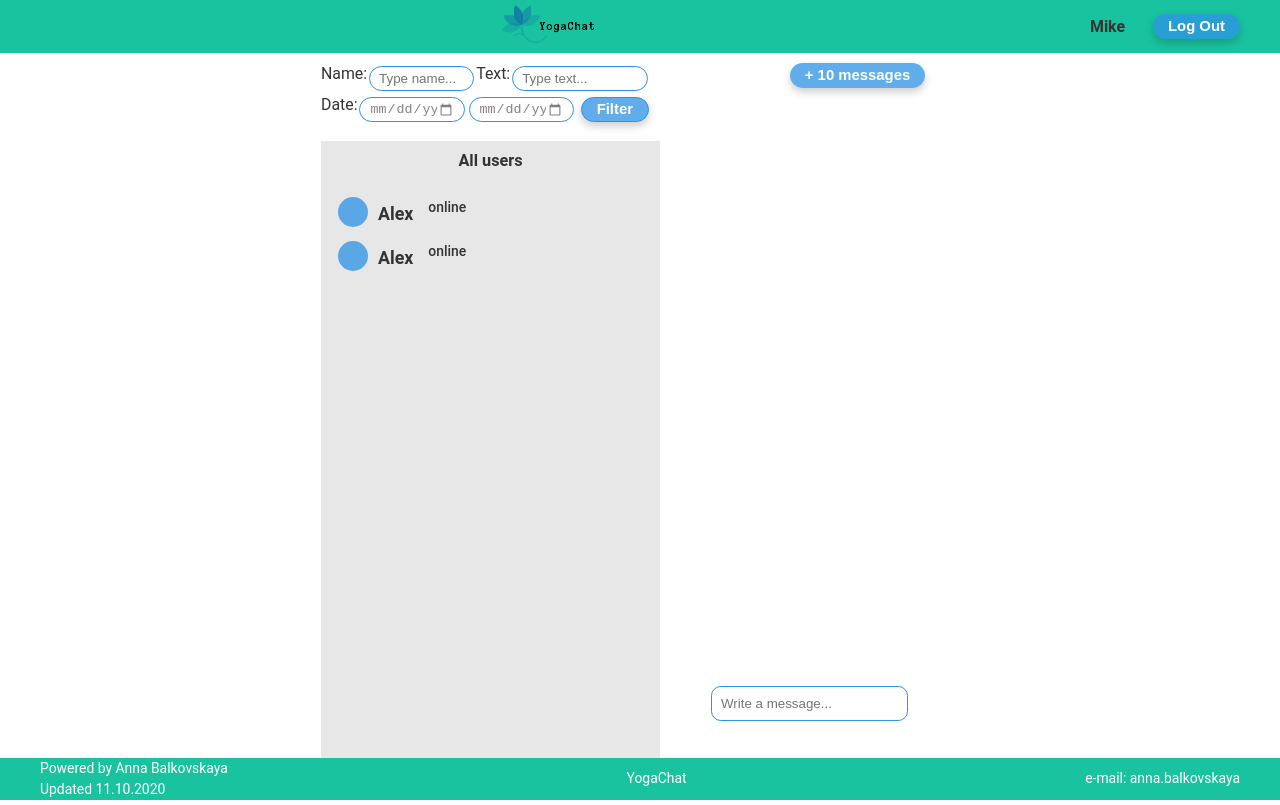
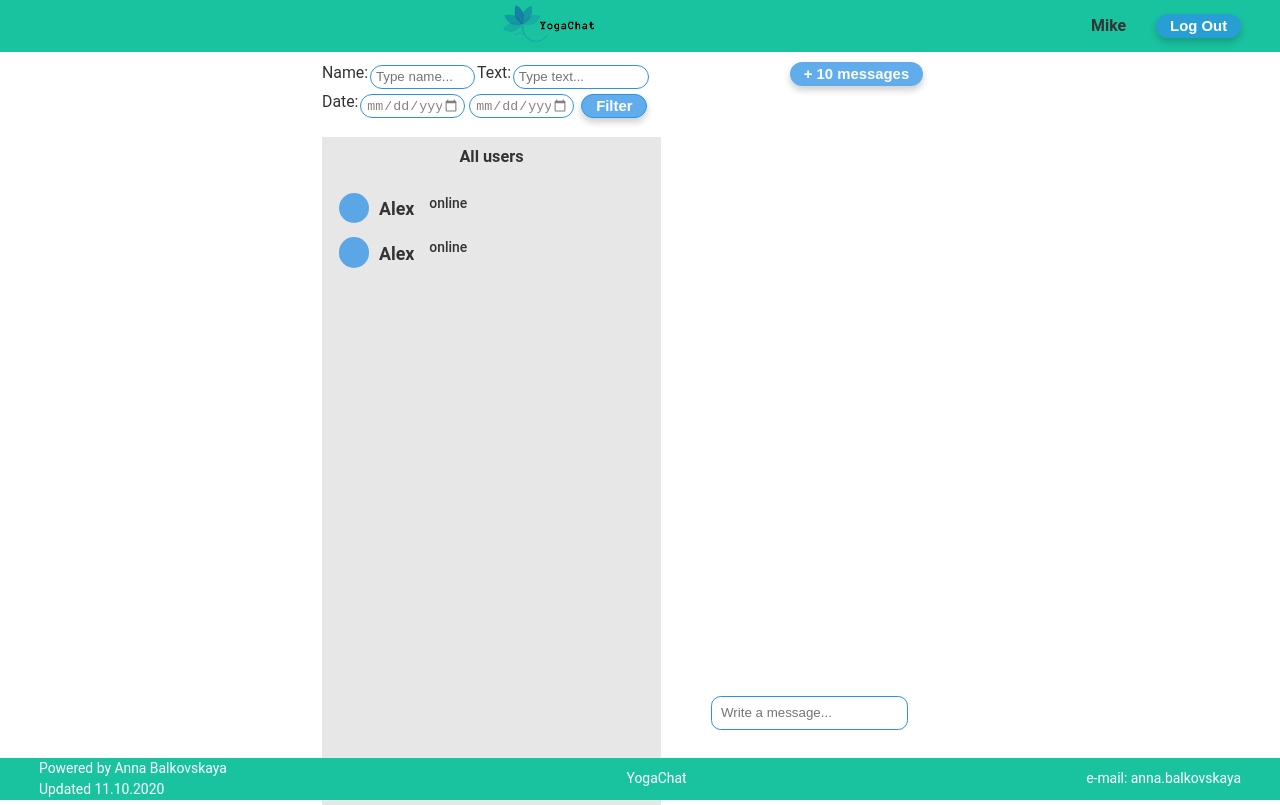
Before and after one commit to Balkanna/test-UI, a plain HTML site: page index.html in a window 1280 px wide. Drawn offline with Linux system fonts and the light colour scheme; some icons are missing.

Commit message:
Add fixes
Add fixes

```diff
--- a/style.css
+++ b/style.css
@@ -2,7 +2,7 @@
   --text-color: #FFFFFF;
   --blue-color: #2C92E6;
   --btn-color: rgba(44,146,230,0.75);
-  --shadow-hover: 0 8px 16px 0 rgba(0,0,0,0.2);
+  --shadow-hover: 0 .5rem 1.4rem 0 rgba(0,0,0,0.2);
   --header-footer-color: #19C39F;
   --line-heigt: 1.5;
   --border-radius: 1.4rem;
@@ -27,6 +27,7 @@
 
 body {
   width: 100%;
+  min-width: 320px;
   font-family: 'Roboto', sans-serif;
   margin: 0;
   line-height: var(--line-heigt);
@@ -53,7 +54,7 @@
 .header__inner {
   display: flex;
   justify-content: space-between;
-  padding: 0 40px;
+  padding: 0 2.8rem;
   background-color: var(--header-footer-color);
 }
 
@@ -63,8 +64,8 @@
 
 .logo {
   width: 75%;
-  height: 45px;
-  margin-top: 2px;
+  height: 3.2rem;
+  margin-top: .14rem;
 }
 
 .header__authorization {
@@ -82,9 +83,9 @@
 }
 
 .btn {
-  padding: 0 15px;
+  padding: 0 1rem;
   width: auto;
-  height: 25px;
+  height: 1.7rem;
   background-color: var(--btn-color);
   border-radius: var(--border-radius);
   border-style: none;
@@ -93,7 +94,7 @@
   font-size: 1.07rem;
   font-weight: bold;
   line-height: var(--line-heigt);
-  box-shadow: 0 4px 8px 0 rgba(0,0,0,0.2);
+  box-shadow: 0 .28rem .57rem 0 rgba(0,0,0,0.2);
   transition: 0.3s;
 }
 
@@ -105,7 +106,7 @@
 .main .container{
   display: flex;
   justify-content: center;
-  padding: 10px 40px;
+  padding: .71rem 2.8rem;
 }
 
 .section-top {
@@ -144,10 +145,10 @@
 }
 
 .btn-filter {
-  height: 25px;
-  border: 1px solid var(--blue-color);
+  height: 1.7rem;
+  border: .07rem solid var(--blue-color);
   border-radius: var(--border-radius);
-  margin: 3px 2px;
+  margin: .2rem .14rem;
 }
 
 .main__filter {
@@ -174,12 +175,12 @@
 }
 
 .main__filter button {
-  margin-left: 5px;
+  margin-left: .35rem;
 }
 
 .main__filter input[placeholder],
 .main__filter input[type="date"] {
-  padding: 9px;
+  padding: .35rem;
 }
 
 .main__filter input[type=date]::-webkit-calendar-picker-indicator {
@@ -192,19 +193,20 @@
 }
 
 .users-list__content {
-  padding: 0 10px 5px 10px;
+  padding: 0 .7rem .37rem .7rem;
 }
 
 .messages-block {
   padding: 0 1rem;
   overflow-y: auto;
+  width: 100%;
   height: 43rem;
 }
 
 .message__text {
-  padding: .5rem;
+  padding: .5rem 1rem;
   margin: 0;
-  box-shadow: 0 4px 8px 0 rgba(0,0,0,0.2);
+  box-shadow: 0 .28rem .57rem 0 rgba(0,0,0,0.2);
   transition: 0.3s;
   background-color: #89EFBF;
   border-radius: var(--border-radius);
@@ -229,7 +231,7 @@
 
 .users-list__name {
   text-align: center;
-  padding-top: 8px;
+  padding-top: .57rem;
 }
 
 .users-list__main {
@@ -244,14 +246,14 @@
 }
 
 .circle {
-  width: 30px;
-  height: 30px;
+  width: 2.2rem;
+  height: 2.2rem;
   border-radius: 50%;
   background-color: var(--btn-color);
 }
 
 .user-name {
-  padding: 5px 15px 0 10px;
+  padding: .35rem 1.07rem 0 .7rem;
   font-style: normal;
   font-weight: bold;
   font-size: 1.28rem;
@@ -260,7 +262,7 @@
 }
 
 .user-name:hover {
-  border-bottom: 1px solid var(--btn-color);
+  border-bottom: .07rem solid var(--btn-color);
 }
 
 .user-status {
@@ -269,7 +271,7 @@
 }
 
 .messages-container {
-  padding: 0 51px;
+  padding: 0 3.6rem;
 }
 
 .btn-add-messages {
@@ -279,6 +281,7 @@
 
 .message-chat__info {
   display: flex;
+  padding: .1rem 0;
 }
 
 .message__name {
@@ -293,7 +296,7 @@
 
 .message__time,
 .message__date {
-  padding-top: 2px;
+  padding-top: .14rem;
   line-height: 1.8;
   font-size: .85rem;
 }
@@ -328,10 +331,14 @@
   transform: scale(1.1);
 }
 
+.message-send {
+  position: relative;
+  padding-top: 0.8rem;
+}
+
 .message-send__input {
-  bottom: 50px;
   width: 100%;
-  border: 1px solid var(--blue-color);
+  border: .07rem solid var(--blue-color);
   box-sizing: border-box;
   border-radius: .7rem;
 }
@@ -342,24 +349,24 @@
 
 .message__input {
   font-size: 0.8rem;
-  padding: 7px;
+  padding: .5rem;
   width: 45%;
 }
 
 .message-send input[placeholder] {
-  padding: 9px;
+  padding: .64rem;
 }
 
 .message-send__icon {
   position: absolute;
-  right: 15%;
+  right: 0;
   background-color: transparent;
   border: 0;
 }
 
 .iconify {
-  width: 30px;
-  height: 30px;
+  width: 2.2rem;
+  height: 2.2rem;
   color: var(--blue-color);
   cursor: pointer;
 }
@@ -375,17 +382,16 @@
 .footer__inner {
   display: flex;
   justify-content: space-between;
-  padding: 0 40px;
+  padding: 0 2.8rem;
   background-color: var(--header-footer-color);
   color: var(--text-color);
 }
 
 .footer__logo,
 .footer__email {
-  margin-top: 10px;
+  margin-top: .7rem;
 }
 
-/*Scroll customize*/
 .messages-block::-webkit-scrollbar {
   width: .3rem;
   height: .3rem;
@@ -409,15 +415,11 @@
   .user-message__change {
     width: 5rem;
   }
-
-  .message-send__icon {
-    right: 10%;
-  }
 }
 
 @media screen and (max-width: 980px) {
   .messages-container {
-    padding: 0px 20px;
+    padding: 0 1.4rem;
   }
 
   .main__filter-name {
@@ -437,7 +439,7 @@
   }
 
   .main .container {
-    padding: 10px 15px;
+    padding: .71rem 1.07rem;
   }
 
   .btn {
@@ -447,10 +449,10 @@
   .section-top {
     display: flex;
     justify-content: space-between;
-    padding: 0 40px;
-    height: 45px;
+    padding: 0 2.8rem;
+    height: 3.2rem;
     background: #89EFBF;
-    box-shadow: 0px 4px 4px rgba(0, 0, 0, 0.25);
+    box-shadow: 0 .28rem .28rem rgba(0, 0, 0, 0.25);
   }
 
   .btn-icon-users,
@@ -466,17 +468,12 @@
     display: none;
   }
 
-  .message-send {
-    bottom: 9%;
-  }
-
   .message-send__icon {
     bottom: 11%;
-    right: 6%;
   }
 
   .message-send input[placeholder] {
-    padding: 14px;
+    padding: 1rem;
   }
 
   .messages-block {
```
